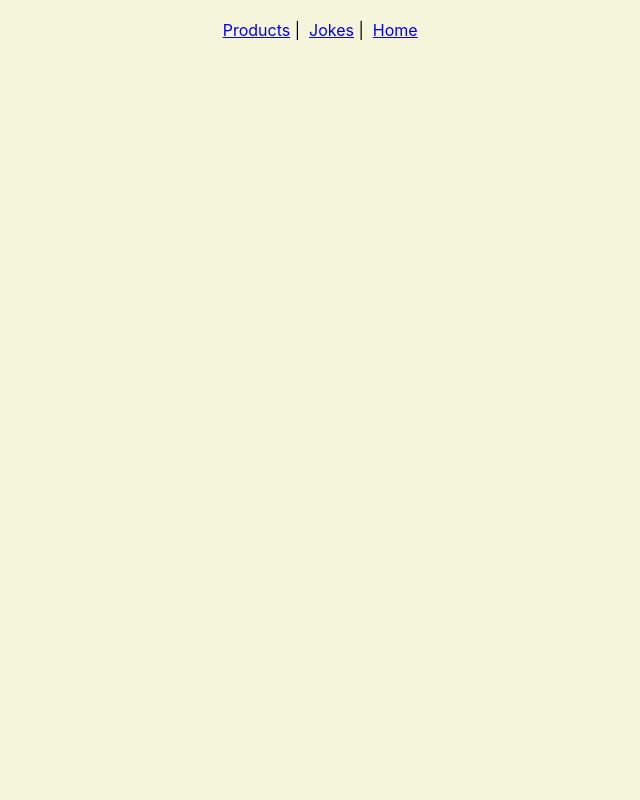
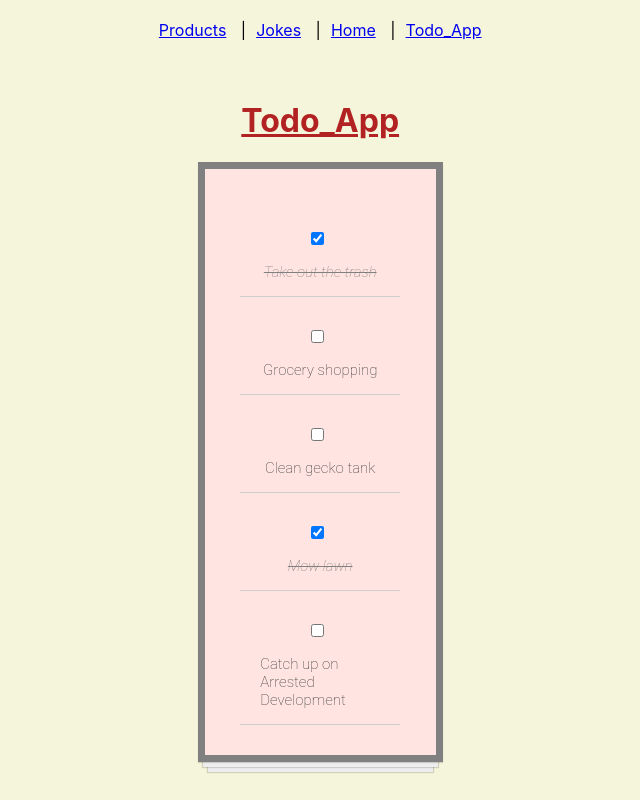
Before and after one commit to purvag15/React-Trial, a React (Create React App) app: page /todo in a window 1280 px wide. Shown: the whole page, without its empty margins (339-979 px from the left). Built offline with nearby package versions, Linux system fonts and the light colour scheme.

Commit message:
Added Todo List with styling

```diff
--- a/src/App.js
+++ b/src/App.js
@@ -9,6 +9,7 @@ import Product from "./Product";
 import {BrowserRouter as Router, Switch, Route} from "react-router-dom";
 import Navbar from "./Navbar";
 import IncrDecr from "./IncrDecr";
+import Todo from "./Todo";
 
 function App()
 {
@@ -53,6 +54,10 @@ function App()
                       <h1> Jokes </h1>
                       {jokesArray}
                   </Route>
+                  <Route exact path = "/todo">
+                      <h1>Todo_App</h1>
+                      <Todo />
+                  </Route>
               </Switch>
           </div>
       </Router>
--- a/src/Navbar.js
+++ b/src/Navbar.js
@@ -3,12 +3,17 @@ import React from "react"
 class Navbar extends React.Component{
     render()
     {
+        const styles = {
+            margin: "10px"
+        }
+
         return (
             <div>
                 <nav>
-                    <a href="/product"> Products</a> |
-                    &nbsp;<a href="/jokes">Jokes</a> |
-                    &nbsp;<a href="/">Home</a>
+                    <a href="/product"style={styles}> Products</a> |
+                    <a href="/jokes"style={styles}>Jokes</a> |
+                    <a href="/" style={styles}>Home</a> |
+                    <a href="/todo"style={styles}>Todo_App</a>
 
                 {/*    We can use <Link to="/create> instead of <a href=""> because anchor tag
                 sends request to the server to fetch a new page, but Link tag links pages at browser
--- /dev/null
+++ b/src/Todo.js
@@ -0,0 +1,35 @@
+import React from "react"
+import TodoItem from "./TodoItem"
+import todosData from "./todosData"
+
+class Todo extends React.Component {
+    state = {
+            todoObj: todosData
+        }
+        // this.handleChange = this.handleChange.bind(this)
+
+    handleChange(id) {
+        this.setState(prevState => {
+            const updatedTodos = prevState.todoObj.map(todo => {
+                if (todo.id === id) {
+                    todo.completed = !todo.completed
+                }
+                return todo
+            })
+            return {
+                todoObj: updatedTodos
+            }
+        })
+    }
+
+    render() {
+        const todoItemsObj = this.state.todoObj.map(item => <TodoItem key={item.id} item={item} handleChange={() => this.handleChange(item.id)}/>)
+        return (
+            <div className="todo-list">
+                {todoItemsObj}
+            </div>
+        )
+    }
+}
+
+export default Todo
--- /dev/null
+++ b/src/TodoItem.js
@@ -0,0 +1,24 @@
+import React from "react"
+
+function TodoItem(props) {
+    const completedStyle = {
+        fontStyle: "italic",
+        color: "#808080",
+        textDecoration: "line-through"
+    }
+
+    return (
+        <div className="todo-item">
+            <input
+                type="checkbox"
+                checked={props.item.completed}
+                onChange={() => props.handleChange(props.item.id)}
+               />
+            <p style={props.item.completed ? completedStyle: null}>
+                {props.item.text}
+            </p>
+        </div>
+    )
+}
+
+export default TodoItem
--- a/src/index.css
+++ b/src/index.css
@@ -23,7 +23,7 @@ body{
 
 h1 {
   text-align: center;
-  color: darkolivegreen;
+  color: firebrick;
   text-decoration-line: underline;
 }
 
@@ -61,3 +61,48 @@ button:hover {
 button:focus {
   outline:5px;
 }
+
+
+.todo-list {
+  background-color: mistyrose;
+  margin: auto;
+  width: 50%;
+  display: flex;
+  flex-direction: column;
+  align-items: center;
+  border: 7px solid grey;
+  box-shadow:
+    /* The top layer shadow */
+          0 1px 1px rgba(0,0,0,0.15),
+            /* The second layer */
+          0 10px 0 -5px #eee,
+            /* The second layer shadow */
+          0 10px 1px -4px rgba(0,0,0,0.15),
+            /* The third layer */
+          0 20px 0 -10px #eee,
+            /* The third layer shadow */
+          0 20px 1px -9px rgba(0,0,0,0.15);
+  padding: 30px;
+}
+
+.todo-item {
+  display: flex;
+  justify-content: flex-start;
+  align-items: center;
+  padding: 30px 20px 0;
+  width: 70%;
+  border-bottom: 1px solid #cecece;
+  font-family: Roboto, sans-serif;
+  font-weight: 100;
+  font-size: 15px;
+  color: #333333;
+}
+
+input[type=checkbox] {
+  margin-right: 10px;
+  font-size: 30px;
+}
+
+input[type=checkbox]:focus {
+  outline: 0;
+}
--- /dev/null
+++ b/src/todosData.js
@@ -0,0 +1,29 @@
+const todosData = [
+    {
+        id: 1,
+        text: "Take out the trash",
+        completed: true
+    },
+    {
+        id: 2,
+        text: "Grocery shopping",
+        completed: false
+    },
+    {
+        id: 3,
+        text: "Clean gecko tank",
+        completed: false
+    },
+    {
+        id: 4,
+        text: "Mow lawn",
+        completed: true
+    },
+    {
+        id: 5,
+        text: "Catch up on Arrested Development",
+        completed: false
+    }
+]
+
+export default todosData
```
